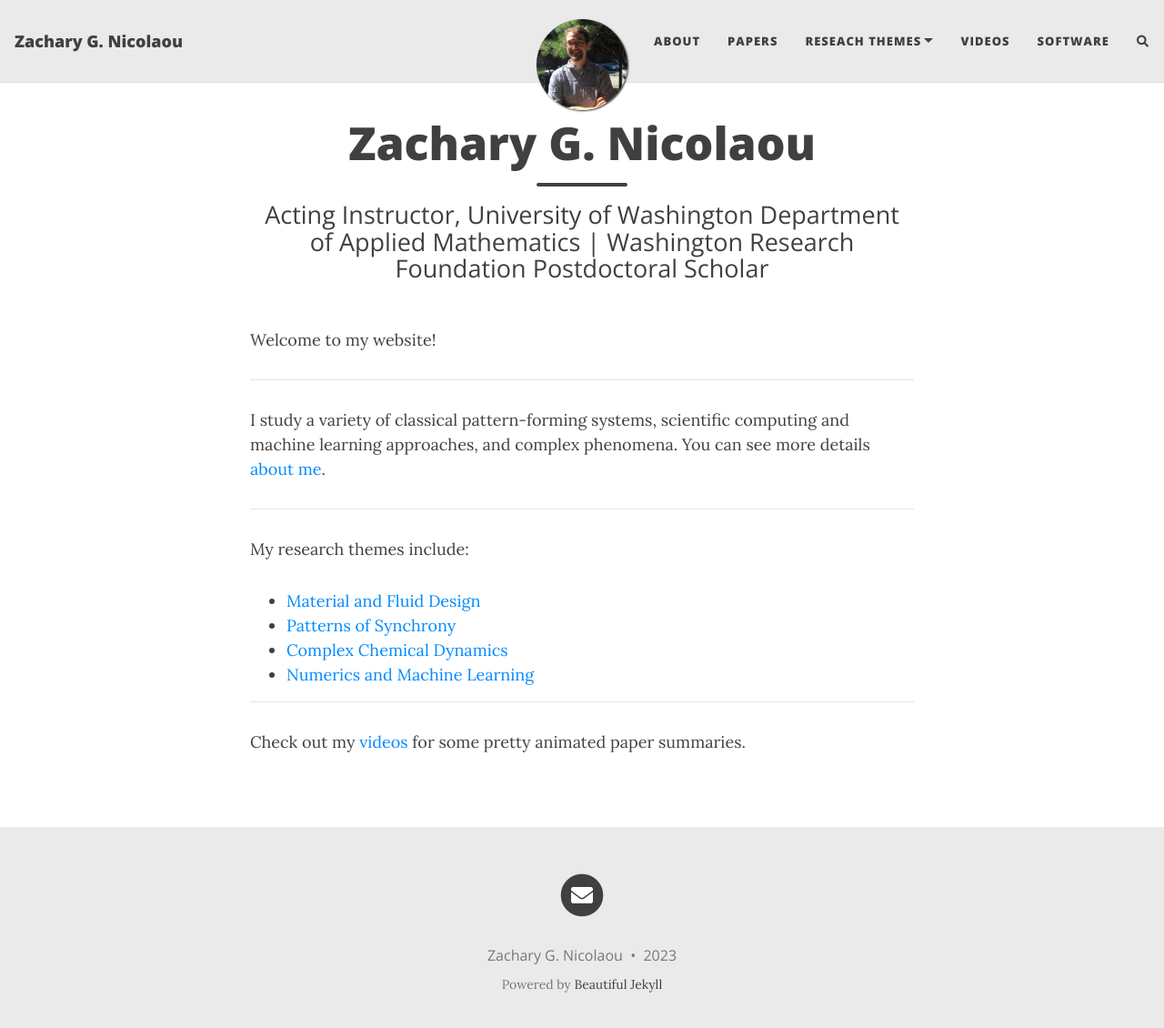
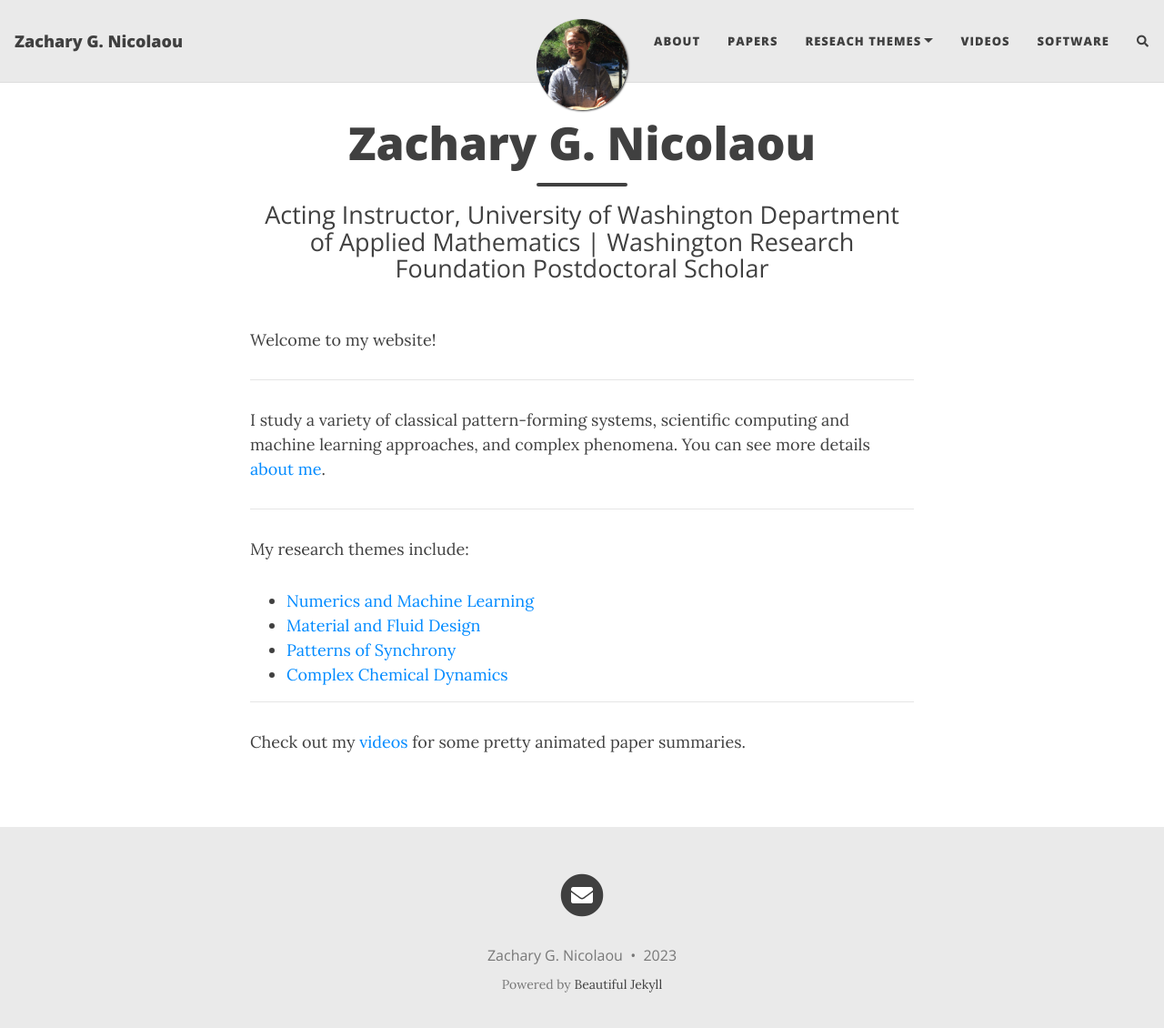
Before and after one commit to znicolaou/znicolaou.github.io, a Jekyll site: the page built from index.md, in a window 1280 px wide and 1143 px high. Shown: the top 1130 px of the window at 91% size. Built offline with Jekyll 4.4.1, drawn with Linux system fonts in a browser that asks for light colours; nearby versions of some CDN libraries; comment, search, counter and statistics services are not loaded.

Commit message:
reordered

```diff
--- a/_config.yml
+++ b/_config.yml
@@ -22,10 +22,10 @@ navbar-links:
   About: "aboutme"
   Papers: "papers"
   Reseach themes:
+    - Numerics and Machine Learning: "numerics"
     - Material and Fluid Design: "materials"
     - Patterns of Synchrony: "synchronization"
     - Complex Chemical Dynamics: "chemistry"
-    - Numerics and Machine Learning: "numerics"
   Videos: "gallery2"
   Software: "https://github.com/znicolaou?tab=repositories"
 
--- a/index.md
+++ b/index.md
@@ -13,10 +13,10 @@ I study a variety of classical pattern-forming systems, scientific computing and
 ---
 
 My research themes include:
+- [Numerics and Machine Learning](numerics)
 - [Material and Fluid Design](materials)
 - [Patterns of Synchrony](synchronization)
 - [Complex Chemical Dynamics](chemistry)
-- [Numerics and Machine Learning](numerics)
 
 ---
 
```
